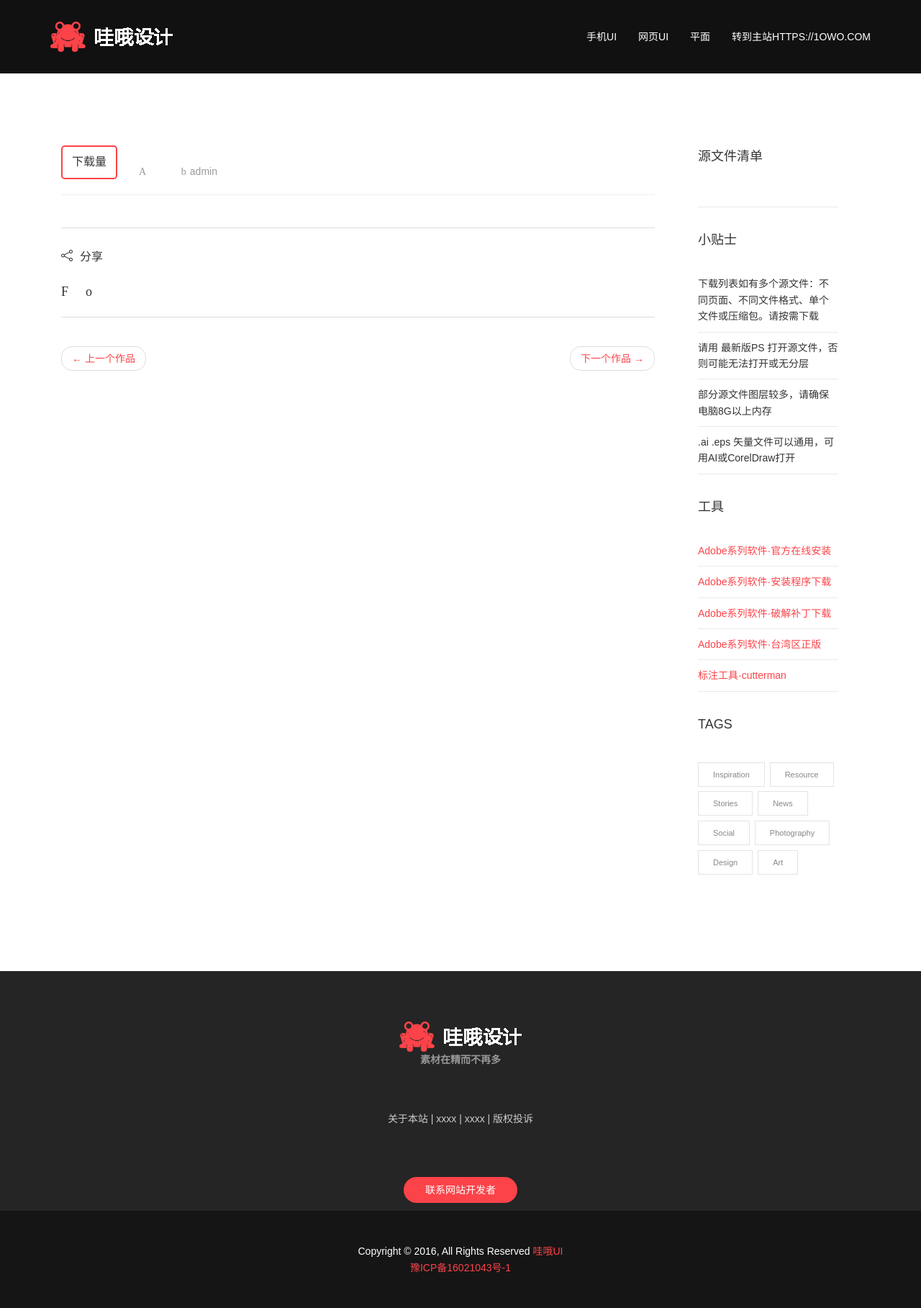
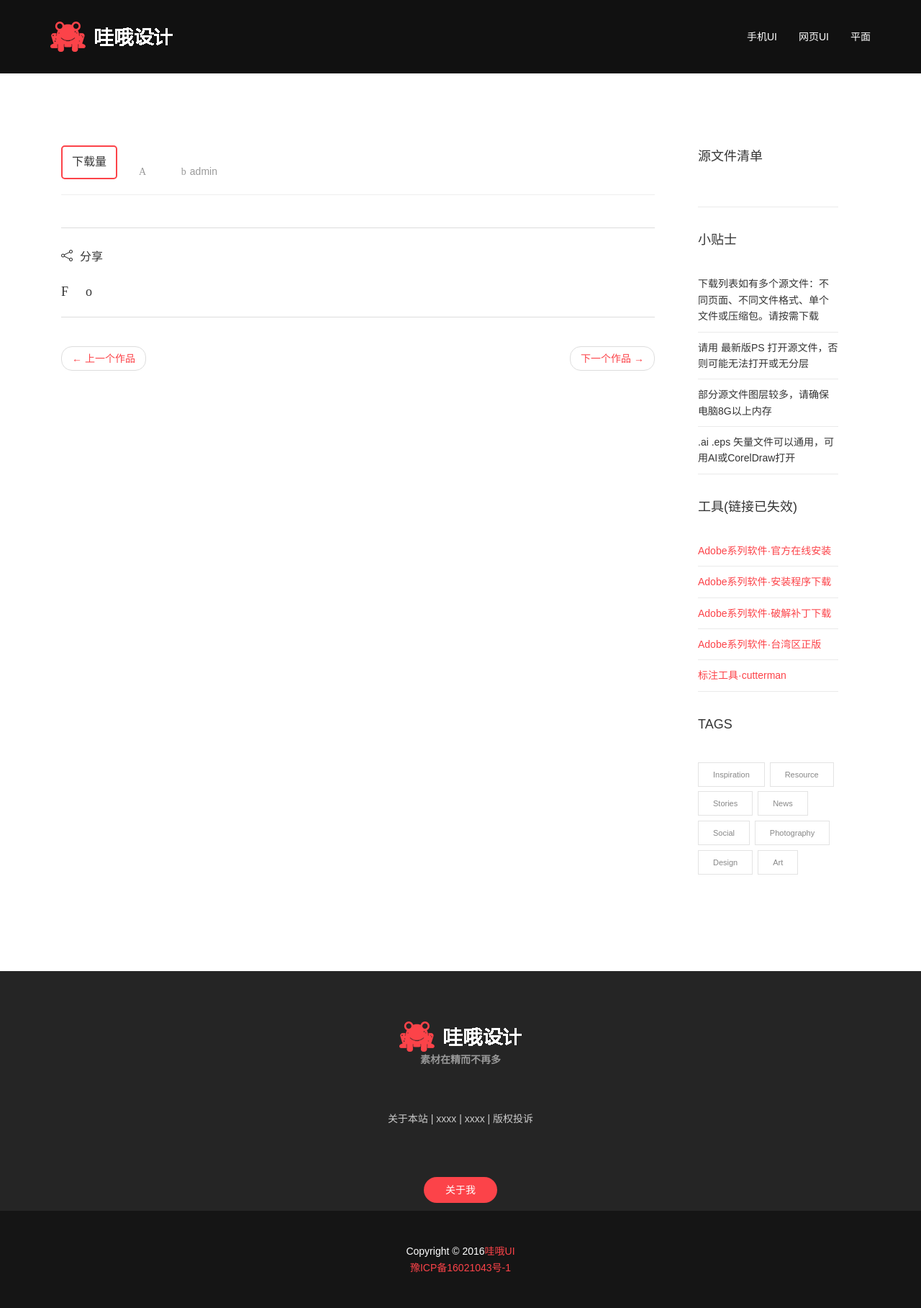
Before and after one commit to zyzypy/ui_material, a Flask app: template templates/detail.html in a window 1280 px wide. Shown: the whole page at 72% size. Run offline with Flask 2, Linux system fonts and the light colour scheme; the template is opened without the code that fills it, so the values that code supplies are empty; some libraries are stand-ins or nearby versions; some web fonts are replaced.

Commit message:
基本改完

```diff
--- a/app.py
+++ b/app.py
@@ -10,7 +10,9 @@
 CONFIG = {
     'SECRET_KEY': 'canaanyz',
     'DOMAIN_FLASK_CDN': 'https://ui.cdn.1owo.com',
-    'DB_PATH': os.path.join(os.path.dirname(__file__), 'sqlite.db')
+    'DB_PATH': os.path.join(os.path.dirname(__file__), 'sqlite.db'),
+    'UI_SOURCE_FILE_POSTFIX_LIST': ('psd', 'ai', 'eps', 'rar', 'zip', 'ppt', 'pptx', 'psb', 'sketch'),
+    'UI_SOURCE_PREVIEW_POSTFIX_LIST': ('jpg', 'jpeg', 'png', 'gif')
 }
 
 
@@ -77,7 +79,7 @@
         connection.close()
 
     # ===== 注意配置测试或cdn域名 =======
-    # url加工，这部分经常变化所以从数据库取出后再处理
+    # url加工，这部分经常变化所以从数据库取出后再处理。上线后cdn有refer验证本地会404，请替换成你自己的路径。
     for material in material_list:
             material['url'] = app.config['DOMAIN_FLASK_CDN'] + material['key']
     subtitle = subtitles[randint(0, len(subtitles)-1)]
@@ -91,43 +93,48 @@
     :param folder:作品目录
     :return:作品目录下的所有文件 包含预览图和源文件
     """
-    connection = ''#pymysql.connect(**DB_CONFIG)
+    connection = sqlite3.connect(app.config['DB_PATH'])
+    connection.row_factory = dict_factory
     try:
-        with connection.cursor() as cursor:
-            # 取一个作品目录下的数据
-            sql_params = ''#multi_params(folder)
-            sql = 'select * from material where folder=%s' % sql_params
-            cursor.execute(sql)
-            material_list = cursor.fetchall()
+        cursor = connection.cursor()
+        # 取一个作品目录下的数据
+        sql_params = tuple((folder,))
+        sql = """select * from material where folder=?"""
+        cursor.execute(sql, sql_params)
+        # 命名有歧义，首页中material代表一个作品集，这里代表作品集下的一个源文件或预览图。为减少修改没有动。
+        material_list = cursor.fetchall()
 
-            # 浏览量views加1    写入是主图的那条记录
-            sql_params2 = ''#multi_params(1, folder, True)
-            sql2 = 'update material set views=views+%s where folder=%s and main_img_flag=%s' % sql_params2
-            cursor.execute(sql2)
-            connection.commit()
+        if len(material_list) == 0:  # 爬虫有时请求 /detail/index.html 或url错误导致没有查询结果
+            abort(404)
+
+        # 浏览量views加1    写入是主图的那条记录
+        sql_params2 = tuple((1, folder, True))
+        sql2 = """update material set views=views+? where folder=? and main_img_flag=?"""
+        cursor.execute(sql2, sql_params2)
+        connection.commit()
     except Exception as sql_error:
         print('sql_error ' + str(sql_error))
-        return '模块material.detail 内部错误，请联系管理员'
+        return 'detail() 内部错误，请联系管理员'
     finally:
         connection.close()
 
     # 拼url，不进行图像缩放，判断资源是源文件还是图片。
     views = 0
     downloads = 0
-    if len(material_list) == 0:     # 爬虫有时请求 /detail/index.html 或url错误导致没有查询结果
-        abort(404)
-    else:
-        for material in material_list:      # 拼接url，区分预览图和源文件
-            material['url'] = ['DOMAIN_FLASK_CDN'] + '/' + material['key']
-            if material['postfix'] in ('psd', 'ai', 'eps', 'rar', 'zip', 'ppt', 'pptx', 'psb', 'sketch'):
-                material['flag'] = 'source_file'
-                downloads = material['downloads'] if material['downloads'] >= downloads else downloads  # 几个源文件可能下载次数不同，取最多次的
-            elif material['postfix'] in ('jpg', 'jpeg', 'png', 'gif'):
-                material['flag'] = 'preview_img'
-                if material['main_img_flag']:
-                    views = material['views']
 
-        return render_template('detail.html', material_list=material_list, downloads=downloads, views=views)
+    for material in material_list:      # 拼接url，区分预览图和源文件
+        material['url'] = app.config['DOMAIN_FLASK_CDN'] + material['key']
+        material['size'] = round(material['size']/1024/1024, 2)
+        # 源文件后缀
+        if material['postfix'] in app.config['UI_SOURCE_FILE_POSTFIX_LIST']:
+            material['flag'] = 'source_file'
+            downloads = material['downloads'] if material['downloads'] >= downloads else downloads  # 几个源文件可能下载次数不同，取最多次的
+        elif material['postfix'] in app.config['UI_SOURCE_PREVIEW_POSTFIX_LIST']:
+            material['flag'] = 'preview_img'
+            if material['main_img_flag']:
+                views = material['views']
+
+    return render_template('detail.html', material_list=material_list, downloads=downloads, views=views)
 
 
 @app.route('/detail/<folder>/<pager>')
@@ -137,15 +144,17 @@
     :param pager:
     :return: folder ，重定向到 detail()
     """
-    connection = '' #pymysql.connect(**DB_CONFIG)
+    connection = sqlite3.connect(app.config['DB_PATH'])
+    connection.row_factory = dict_factory
+    cursor = connection.cursor()
+    # 查所有作品集然后取上一个或下一个作品名，再携带参数重定向到detail作品详情页
     try:
-        with connection.cursor() as cursor:
-            sql = 'select DISTINCT %s from material' % 'folder'
-            cursor.execute(sql)
-            folder_results = cursor.fetchall()     # [{'folder':'按钮 50个 酷黑'}，{ }，{ }]
+        sql = """select DISTINCT folder from material"""
+        cursor.execute(sql)
+        folder_results = cursor.fetchall()     # [{'folder':'按钮 50个 酷黑'}，{ }，{ }]
     except Exception as sql_error:
         print('sql_error ' + str(sql_error))
-        return '模块material.detail_pager 内部错误，请联系管理员'
+        return '视图detail_pager 内部错误，请联系管理员'
     finally:
         connection.close()
 
@@ -168,7 +177,7 @@
         abort(404)
     # print(folder)
 
-    return redirect(url_for('material.detail', folder=folder))
+    return redirect(url_for('detail', folder=folder))
 
 
 @app.route('/download_single/<id>')
@@ -181,32 +190,33 @@
     :param url:
     :return:
     """
-    connection = None
+    connection = sqlite3.connect(app.config['DB_PATH'])
+    connection.row_factory = dict_factory
+    cursor = connection.cursor()
     try:
-        with connection.cursor() as cursor:
-            # 取一个作品下一个文件的url
-            sql_params = '' #multi_params(id)
-            sql = 'select key from material where id=%s' % sql_params
-            cursor.execute(sql)
-            key = cursor.fetchone()      # {'col':'value'}
-            # 一个作品下一个文件的下载量加1
-            sql2 = 'update material set downloads=downloads+1 where id=%s' % sql_params
-            cursor.execute(sql2)
-            connection.commit()
+        # 取一个作品下一个文件的url
+        sql_params = tuple((id,))
+        sql = """select key from material where id=?"""
+        cursor.execute(sql, sql_params)
+        key = cursor.fetchone()      # {'col':'value'}
+        # 一个作品下一个文件的下载量加1
+        sql2 = 'update material set downloads=downloads+1 where id=?'
+        cursor.execute(sql2, sql_params)
+        connection.commit()
     except Exception as sql_error:
         print('sql_error ' + str(sql_error))
-        return '模块material.download_single 内部错误，请联系管理员'
+        return '视图download_single 内部错误，请联系管理员'
     finally:
         connection.close()
 
-    url = ['DOMAIN_FLASK_CDN'] + '/' + key['key']
+    url = app.config['DOMAIN_FLASK_CDN'] + key['key']
     return redirect(url)
 
 
 
 @app.errorhandler(404)
 def page_not_found(error):
-    return redirect(url_for('material.masonry'))
+    return redirect(url_for('masonry'))
 
 
 # deploye
--- a/templates/_footer.html
+++ b/templates/_footer.html
@@ -11,7 +11,7 @@
             <p class="subtitle-footer wow fadeIn">
                 关于本站 | xxxx | xxxx | 版权投诉
             </p>
-            <a href="https://portfolio.1owo.com"  class="btn wow fadeIn">联系网站开发者</a>
+            <a href="https://portfolio.1owo.com"  target="_blank" class="btn wow fadeIn">关于我</a>
             <!--<div class="footer-social">
                 <ul class="social-profile">
                     <li class="twitter"><a href="#"><i class="icon icon-social-twitter"></i></a></li>
@@ -29,7 +29,7 @@
     ============================================= -->
     <div class="footer-bottom clearfix ">
         <div class="copyright-footer">
-            <p>Copyright &#169; 2016, All Rights Reserved <a href="#">哇哦UI</a></p>
+            <p>Copyright &#169; 2016<a href="#">哇哦UI</a></p>
             <p><a target="_blank" href="http://www.miitbeian.gov.cn">豫ICP备16021043号-1</a></p>
         </div>
     </div>
--- a/templates/_header.html
+++ b/templates/_header.html
@@ -56,9 +56,9 @@
                             <li><a href="{{ url_for('masonry', category='button') }}">按钮</a></li>
                         </ul>
                     </li>
-                    <li class="">
-                        <a href="https://1owo.com">转到主站https://1owo.com</a>
-                    </li>
+{#                    <li class="">#}
+{#                        <a href="https://1owo.com" target="_blank">关于我</a>#}
+{#                    </li>#}
                 </ul>
             </nav>
             <!-- #main-nav end -->
--- a/templates/detail.html
+++ b/templates/detail.html
@@ -64,10 +64,10 @@
 
                     <!-- 翻页 -->
                         <ul class="pager">
-                           <li class="previous"><a href="{{ url_for('material.detail_pager', folder=material_list[0]['folder'], pager='previous') }}">
+                           <li class="previous"><a href="{{ url_for('detail_pager', folder=material_list[0]['folder'], pager='previous') }}">
                                &larr; 上一个作品</a>
                            </li>
-                           <li class="next"><a href="{{ url_for('material.detail_pager', folder=material_list[0]['folder'], pager='next') }}">
+                           <li class="next"><a href="{{ url_for('detail_pager', folder=material_list[0]['folder'], pager='next') }}">
                                下一个作品 &rarr;</a>
                            </li>
                         </ul>
@@ -92,10 +92,10 @@
                     <div class="widget-news media">
                         {% for material in material_list %}
                         {% if material['flag'] == 'source_file' %}
-                        <img class="media-image pull-left img-rounded lighten-2" src="/material/static/img/file_type/{{ material.postfix }}.png" >
+                        <img class="media-image pull-left img-rounded lighten-2" src="/static/img/file_type/{{ material.postfix }}.png" >
                         <div class="media-entry">
                             <h4 class="entry-title">{{ material.title }}<p class="pull-right text-lighten-2">{{ material.size }}MB</p></h4>
-                            <a href="{{ url_for('material.download_single',id=material['id'] )}}" target="_blank">
+                            <a href="{{ url_for('download_single',id=material['id'] )}}" target="_blank">
                                 <button class="btn btn-block btn-xs">下载</button>
                             </a>
                         </div>
@@ -122,9 +122,9 @@
 
                 <!-- 工具 -->
                 <div class="category-widget widget">
-                    <h3 class="widget-title title-link">工具</h3>
+                    <h3 class="widget-title title-link">工具(链接已失效)</h3>
                     <ul class="widget-item">
-                        <li><a href="#">Adobe系列软件·官方在线安装</a></li>
+                        <li><a href="#" class="disabled">Adobe系列软件·官方在线安装</a></li>
                         <li><a href="#">Adobe系列软件·安装程序下载</a></li>
                         <li><a href="#">Adobe系列软件·破解补丁下载</a></li>
                         <li><a href="#">Adobe系列软件·台湾区正版</a></li>
```
Also changed, not shown: README.md.
